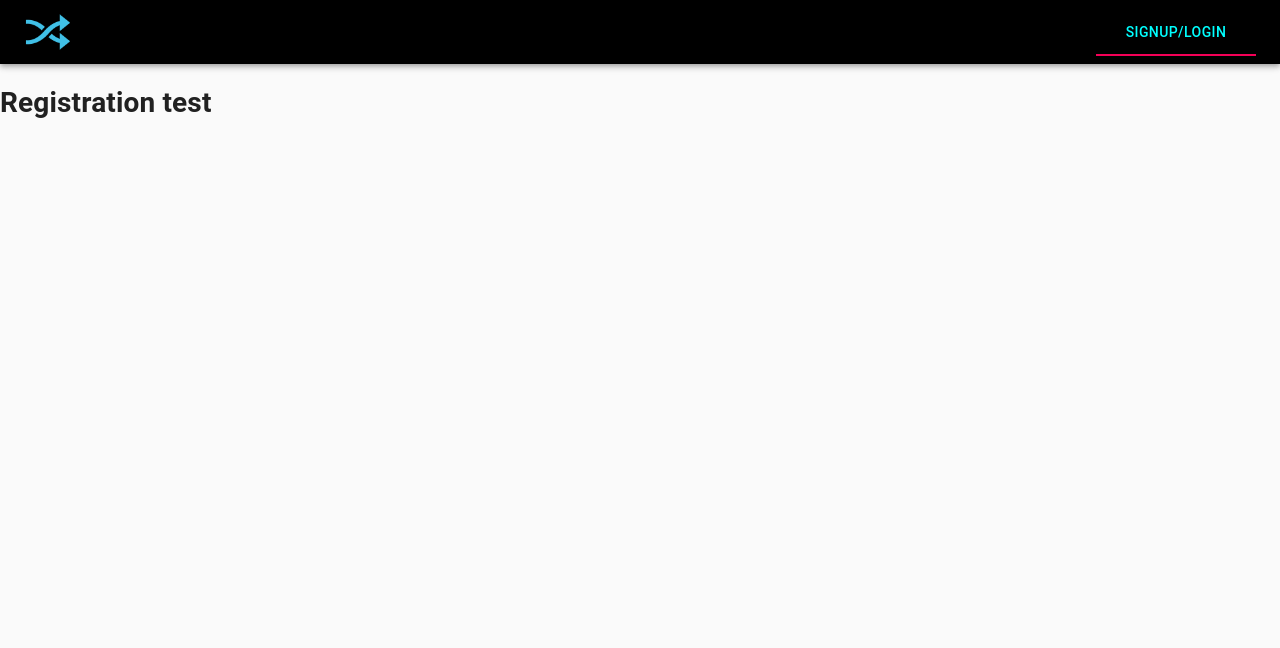
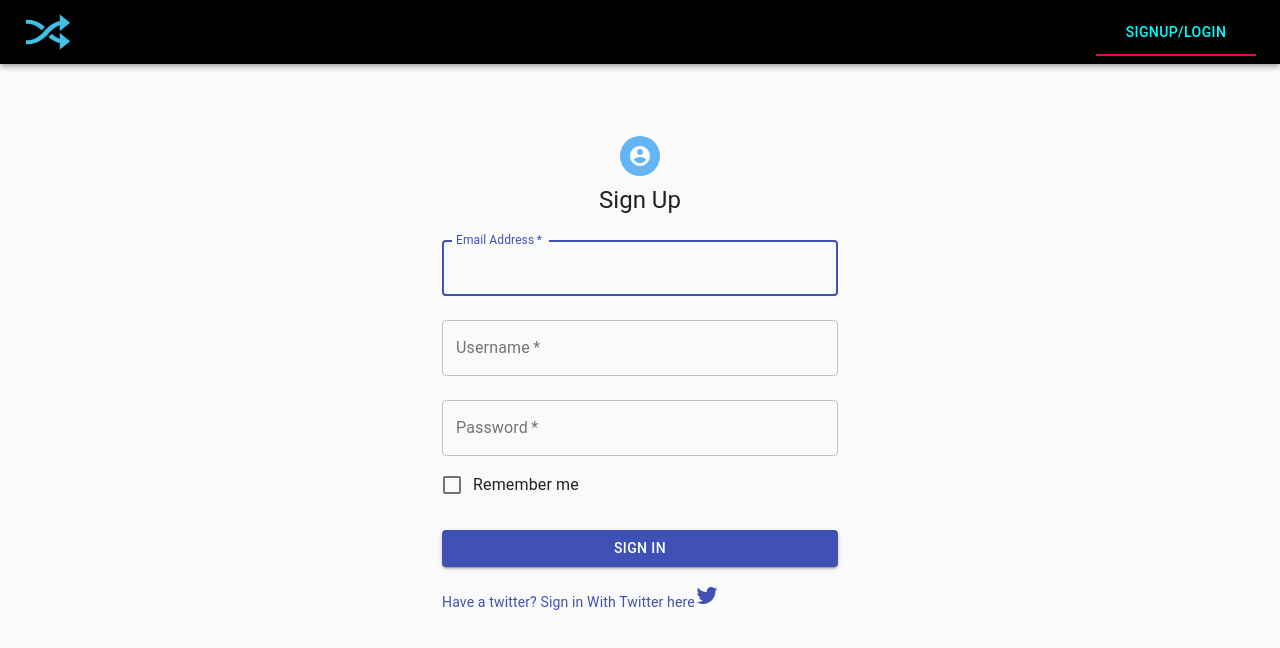
Before and after one commit to JordanAlexander22/ShuffleStream, a React (Create React App) app: page /1 in a window 1280 px wide. Both pictures are taken after a click on the tab "SIGNUP/LOGIN". Shown: the top 648 px of the page. Built offline with nearby package versions, Linux system fonts and the light colour scheme.

Commit message:
registration page ui

```diff
--- a/package.json
+++ b/package.json
@@ -4,9 +4,11 @@
   "private": true,
   "dependencies": {
     "@material-ui/core": "^4.10.1",
+    "@material-ui/icons": "^4.9.1",
     "@testing-library/jest-dom": "^4.2.4",
     "@testing-library/react": "^9.3.2",
     "@testing-library/user-event": "^7.1.2",
+    "material-ui-icons": "^1.0.0-beta.36",
     "react": "^16.13.1",
     "react-dom": "^16.13.1",
     "react-router-dom": "^5.2.0",
--- a/src/components/Registration/Registration.jsx
+++ b/src/components/Registration/Registration.jsx
@@ -1,16 +1,108 @@
-import React from 'react'
-
-
-
-
-const Registration = () => {
-    return (
-        <h1>Registration test</h1>
-    )
-}
+import React from 'react';
+import {
+	Button,
+	Grid,
+	Avatar,
+	Typography,
+	Checkbox,
+	Link,
+	TextField,
+	InputAdornment,
+	Container
+} from '@material-ui/core';
+import FormControlLabel from '@material-ui/core/FormControlLabel';
+import AccountCircleIcon from '@material-ui/icons/AccountCircle';
+import TwitterIcon from '@material-ui/icons/Twitter';
+import { makeStyles } from '@material-ui/core/styles';
 
 
 
 
 
-export default Registration
+
+const useStyles = makeStyles((theme) => ({
+    paper: {
+        marginTop: theme.spacing(8),
+        display: 'flex',
+        flexDirection: 'column',
+        alignItems: 'center'
+    },
+    avatar: {
+        margin: theme.spacing(1),
+        backgroundColor: theme.palette.info.light
+    },
+    form: {
+        width: '100%', // Fix IE 11 issue.
+        marginTop: theme.spacing(1)
+    },
+    submit: {
+        margin: theme.spacing(3, 0, 2)
+    }
+}));
+
+function Registration() {
+    const classes = useStyles();
+
+
+	return(
+
+			<Container component="main" maxWidth="xs">
+				<div className={classes.paper}>
+					<Avatar className={classes.avatar}>
+						<AccountCircleIcon />
+					</Avatar>
+					<Typography component="h1" variant="h5">
+						Sign Up
+					</Typography>
+					<form className={classes.form} noValidate>
+						<TextField
+							variant="outlined"
+							margin="normal"
+							required
+							fullWidth
+							id="email"
+							label="Email Address"
+							name="email"
+							autoComplete="email"
+							autoFocus
+						/>
+                        	<TextField
+							variant="outlined"
+							margin="normal"
+							required
+							fullWidth
+							id="name"
+							label="Username"
+							name="name"
+							autoComplete="username"
+						/>
+						<TextField
+							variant="outlined"
+							margin="normal"
+							required
+							fullWidth
+							name="password"
+							label="Password"
+							type="password"
+							id="password"
+							autoComplete="current-password"
+						/>
+						<FormControlLabel control={<Checkbox value="remember" color="primary" />} label="Remember me" />
+						<Button type="submit" fullWidth variant="contained" color="primary" className={classes.submit}>
+							Sign In
+						</Button>
+						<Grid container>
+							<Grid item>
+								<Link href="#" variant="body2">
+                                    {'Have a twitter? Sign in With Twitter here'}
+                                    <TwitterIcon/>
+								</Link>
+							</Grid>
+						</Grid>
+					</form>
+				</div>
+			</Container>
+		);
+    }
+
+export default Registration;
```
Also changed, not shown: 1 other file (tests, documents, lock files or other folders).
